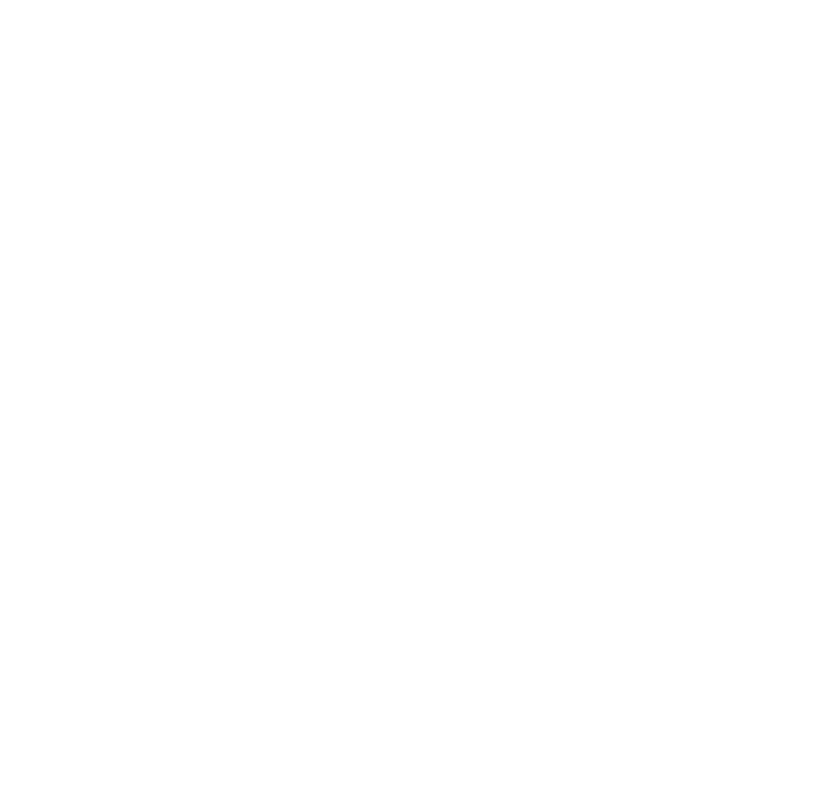
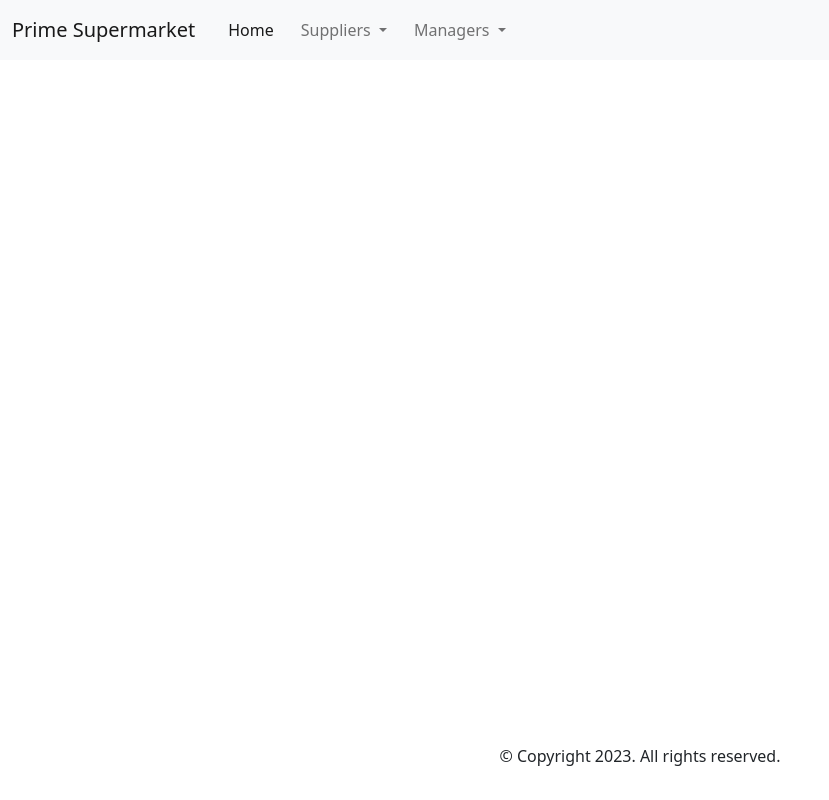
Before and after one commit to ovicko/supermarket_frontend, an Angular app: page / in a window 1280 px wide. Shown: the whole page, without its empty margins (0-829 px from the left). Built offline with nearby package versions, Linux system fonts and the light colour scheme.

Commit message:
add header and footer styling

```diff
--- a/src/app/app.component.html
+++ b/src/app/app.component.html
@@ -1 +1,3 @@
+<app-header></app-header>
 <router-outlet></router-outlet>
+<app-footer></app-footer>
--- a/src/app/footer/footer.component.css
+++ b/src/app/footer/footer.component.css
@@ -0,0 +1,8 @@
+footer {
+    position: absolute;
+    right: 0;
+    bottom: 0;
+    left: 0;
+    padding: 1rem;
+    text-align: center;
+}
--- a/src/app/footer/footer.component.html
+++ b/src/app/footer/footer.component.html
@@ -1 +1,3 @@
-<p>footer works!</p>
+<footer>
+    <p  class="text-xs-center">© Copyright 2023. All rights reserved.</p>
+</footer>
--- a/src/app/header/header.component.css
+++ b/src/app/header/header.component.css
@@ -0,0 +1,4 @@
+.nav-item{
+    padding:2px;
+    margin-left: 7px;
+}
--- a/src/app/header/header.component.html
+++ b/src/app/header/header.component.html
@@ -1 +1,35 @@
-<p>header works!</p>
+<nav class="navbar navbar-expand-lg navbar-light bg-light">
+    <div class="container-fluid">
+      <a class="navbar-brand" href="#">Prime Supermarket</a>
+      <button class="navbar-toggler" type="button" data-bs-toggle="collapse" data-bs-target="#navbarSupportedContent" aria-controls="navbarSupportedContent" aria-expanded="false" aria-label="Toggle navigation">
+        <span class="navbar-toggler-icon"></span>
+      </button>
+      <div class="collapse navbar-collapse" id="navbarSupportedContent">
+        <ul class="navbar-nav me-auto mb-2 mb-lg-0">
+          <li class="nav-item">
+            <a class="nav-link active" aria-current="page" routerLink="/home">Home</a>
+          </li>
+
+          <li class="nav-item dropdown">
+            <a class="nav-link dropdown-toggle" routerLink="/supplier/supplier-list" id="navbarDropdown" role="button" data-bs-toggle="dropdown" aria-expanded="false">
+              Suppliers
+            </a>
+            <ul class="dropdown-menu" aria-labelledby="navbarDropdown">
+              <li><a class="dropdown-item" routerLink="/supplier/supplier-edit">Add Supplier</a></li>
+            </ul>
+          </li>
+
+          <li class="nav-item dropdown">
+            <a class="nav-link dropdown-toggle" routerLink="/manager/list" id="navbarDropdown" role="button" data-bs-toggle="dropdown" aria-expanded="false">
+              Managers
+            </a>
+            <ul class="dropdown-menu" aria-labelledby="navbarDropdown">
+              <li><a class="dropdown-item" routerLink="/manager/edit">Action</a></li>
+            </ul>
+          </li>
+
+        </ul>
+
+      </div>
+    </div>
+  </nav>
```
